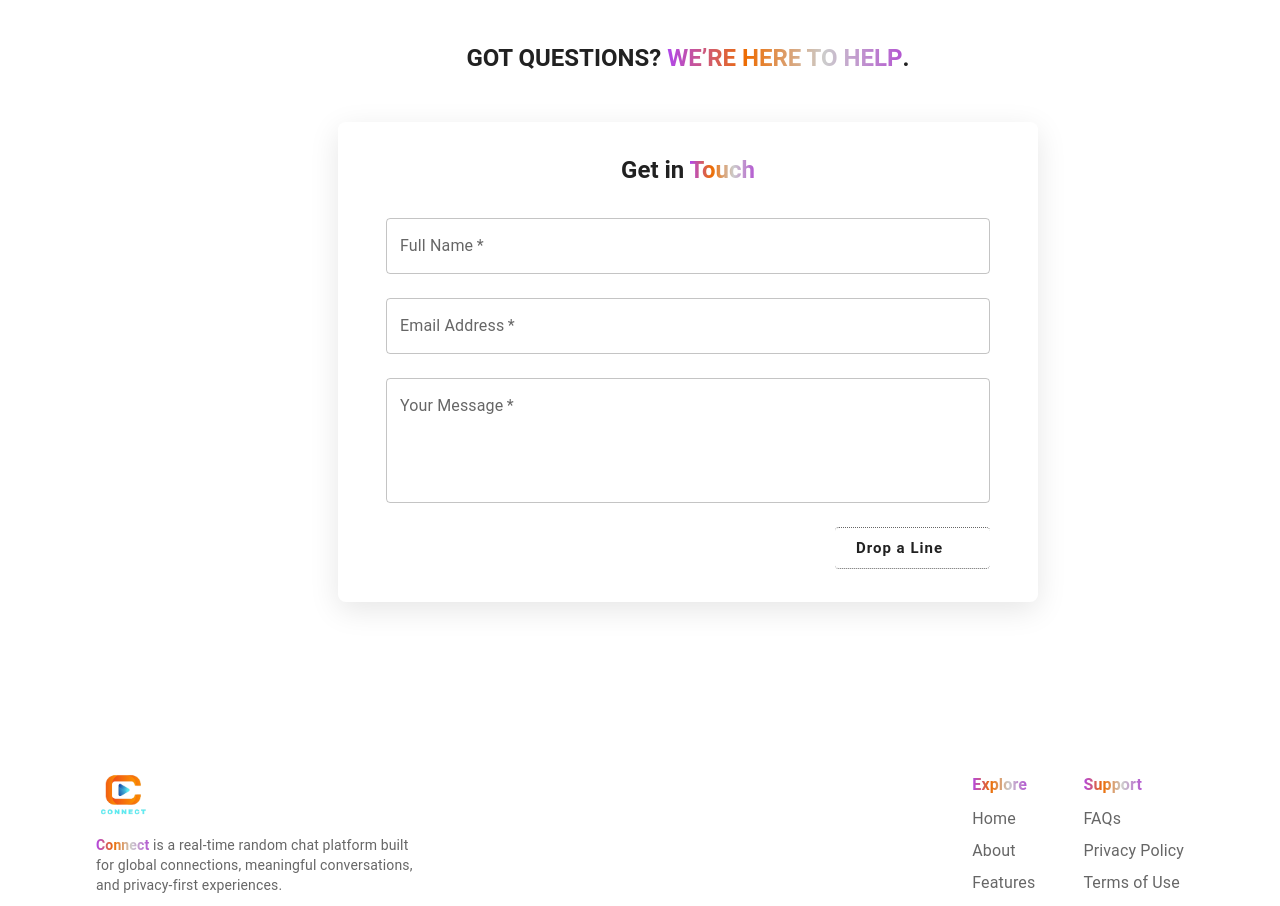
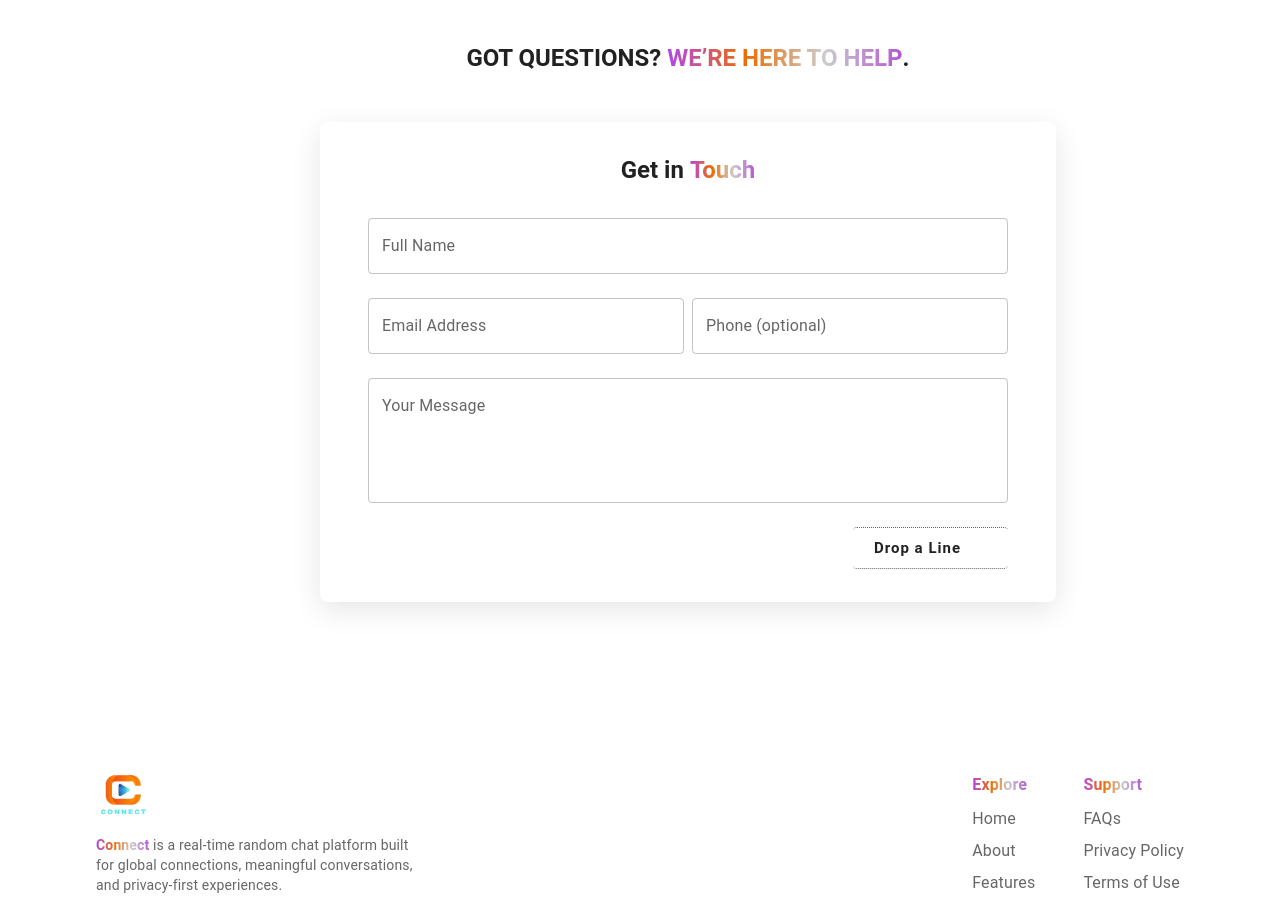
Before and after one commit to behan05/real-time-chat-app, a React (Vite) app in the folder connect-ui/: page /about in a window 1280 px wide. Shown: the part 2860-3766 px from the top of the page. Built offline with nearby package versions, Linux system fonts and the light colour scheme; some icons are missing.

Commit message:
feat: Implement complete Contact form with validation and toast notifications

```diff
--- a/connect-ui/src/pages/public/Contact.jsx
+++ b/connect-ui/src/pages/public/Contact.jsx
@@ -2,21 +2,69 @@ import React, { useState } from 'react';
 import { Box, TextField, Button, Typography, Stack, useTheme } from '@/MUI/MuiComponents';
 import { SendIcon } from '../../MUI/MuiIcons';
 import StyledText from '@/components/common/StyledText';
+import { toast, ToastContainer } from 'react-toastify';
 
 function Contact() {
   const theme = useTheme();
-  const [formData, setFormData] = useState({ name: '', email: '', message: '' });
+
+  React.useEffect(() => {
+    document.title = 'Connect - Contact';
+  }, []);
+
+  const [formData, setFormData] = useState({
+    name: '',
+    email: '',
+    phone: '',
+    message: ''
+  });
+
+  const [error, setError] = useState({
+    name: '',
+    email: '',
+    message: ''
+  });
+
+  const [isSubmitting, setIsSubmitting] = useState(false);
+
+  const emailRegex = /^[^\s@]+@[^\s@]+\.[^\s@]+$/;
 
   const handleChange = (e) => {
     const { name, value } = e.target;
     setFormData(prev => ({ ...prev, [name]: value }));
+    setError(prev => ({ ...prev, [name]: '' }));
   };
 
-  const handleSubmit = (e) => {
+  const handleSubmit = async (e) => {
     e.preventDefault();
-    console.log('Submitted:', formData);
-    // You can later replace this with your backend logic (Node.js/Email API etc.)
-    setFormData({ name: '', email: '', message: '' });
+
+    const errors = {};
+
+    if (!formData.name.trim()) errors.name = 'Name is required';
+    if (!formData.email.trim()) {
+      errors.email = 'Email is required';
+    } else if (!emailRegex.test(formData.email)) {
+      errors.email = 'Enter a valid email';
+    }
+
+    if (!formData.message.trim()) errors.message = 'Message cannot be empty';
+
+    setError(errors);
+    if (Object.keys(errors).length > 0) return;
+
+    try {
+      setIsSubmitting(true);
+      // Simulate API Call
+      await new Promise(res => setTimeout(res, 800));
+
+      toast.success('Message sent successfully 🎉');
+
+      // Clear form
+      setFormData({ name: '', email: '', phone: '', message: '' });
+    } catch (err) {
+      toast.error('Something went wrong. Please try again.');
+    } finally {
+      setIsSubmitting(false);
+    }
   };
 
   return (
@@ -31,17 +79,12 @@ function Contact() {
         backdropFilter: 'blur(12px)',
         backgroundColor: 'rgba(255,255,255,0.05)',
         boxShadow: '0 8px 30px rgba(0,0,0,0.1)',
-        maxWidth: 700,
+        maxWidth: 800,
         mx: 'auto',
       }}
     >
-      <Typography
-        variant="h5"
-        fontWeight={700}
-        textAlign="center"
-        mb={4}
-      >
-        Get in {<StyledText text={'Touch'} />}
+      <Typography variant="h5" fontWeight={600} textAlign="center" mb={4}>
+        Get in {<StyledText text="Touch" />}
       </Typography>
 
       <Stack spacing={3}>
@@ -50,21 +93,37 @@ function Contact() {
           label="Full Name"
           variant="outlined"
           name="name"
-          placeholder='Shiv Sankar'
+          placeholder="Shiv Sankar"
           value={formData.name}
           onChange={handleChange}
-          required
+          error={!!error.name}
+          helperText={error.name}
         />
+
+        <Stack direction={{ xs: 'column', sm: 'row' }} gap={1}>
           <TextField
             fullWidth
             label="Email Address"
             variant="outlined"
             name="email"
-          placeholder='connect@connect.com'
+            placeholder="connect@connect.com"
             value={formData.email}
             onChange={handleChange}
-          required
+            error={!!error.email}
+            helperText={error.email}
           />
+
+          <TextField
+            fullWidth
+            label="Phone (optional)"
+            variant="outlined"
+            name="phone"
+            placeholder="+91 896 001 5524"
+            value={formData.phone}
+            onChange={handleChange}
+          />
+        </Stack>
+
         <TextField
           fullWidth
           label="Your Message"
@@ -75,13 +134,16 @@ function Contact() {
           placeholder="Type your message here..."
           value={formData.message}
           onChange={handleChange}
-          required
+          error={!!error.message}
+          helperText={error.message}
         />
+
         <Button
           type="submit"
           variant="outlined"
           endIcon={<SendIcon />}
           size="large"
+          disabled={isSubmitting}
           sx={{
             alignSelf: 'flex-end',
             width: { xs: '100%', sm: 'fit-content' },
@@ -95,14 +157,17 @@ function Contact() {
             borderBottom: `1px dotted ${theme.palette.text.secondary}`,
             transition: 'all 0.3s',
             "&:hover": {
-              transform: 'translateY(-10px)'
+              transform: 'translateY(-10px)',
+              bgcolor: 'rgba(255,255,255,0.08)',
             }
           }}
-
         >
-          Drop a Line
+          {isSubmitting ? 'Sending...' : 'Drop a Line'}
         </Button>
       </Stack>
+
+      {/* ToastContainer added locally */}
+      <ToastContainer position="top-right" autoClose={3000} theme="dark" />
     </Box>
   );
 }
```
Lines whose indentation alone changed are shown as unchanged.
